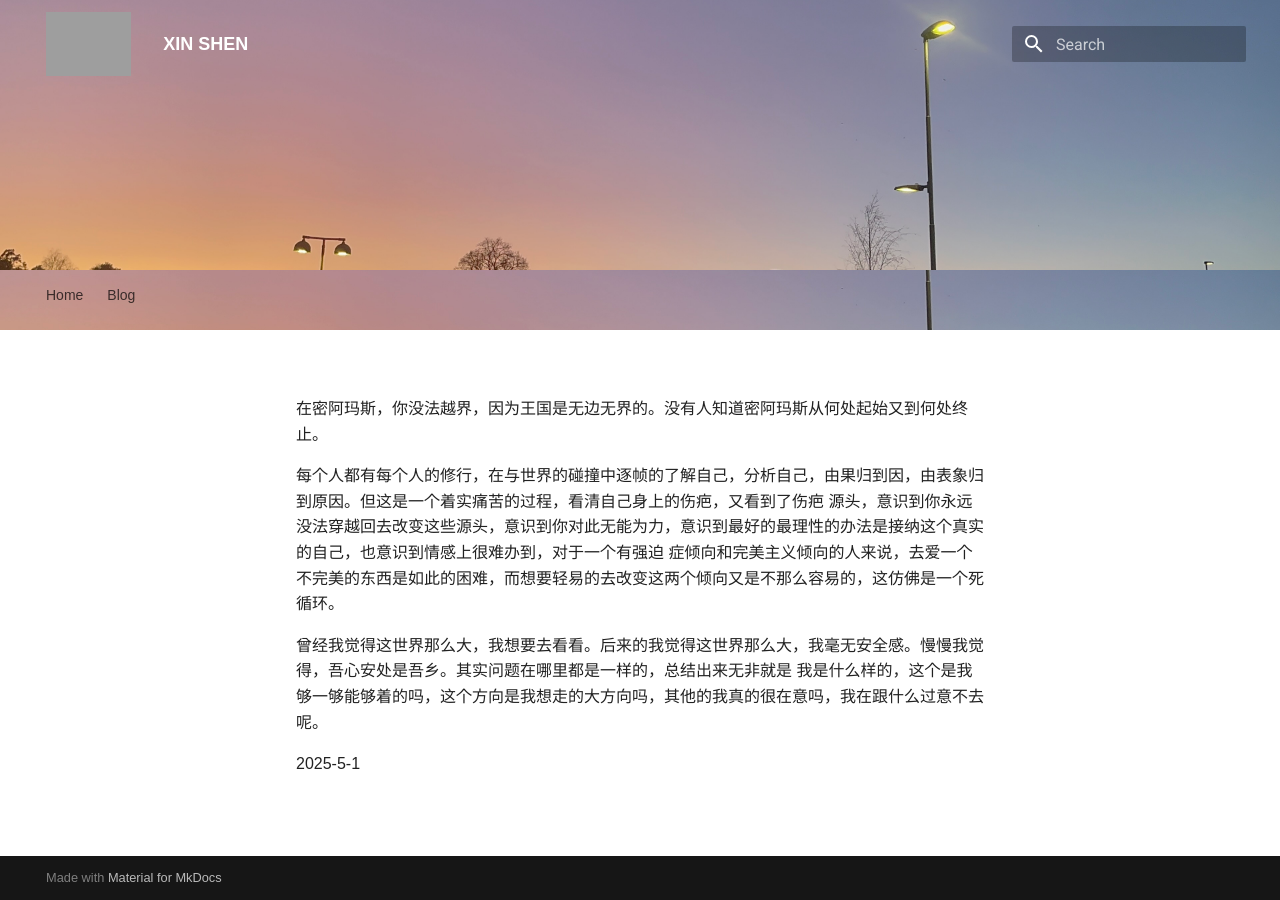
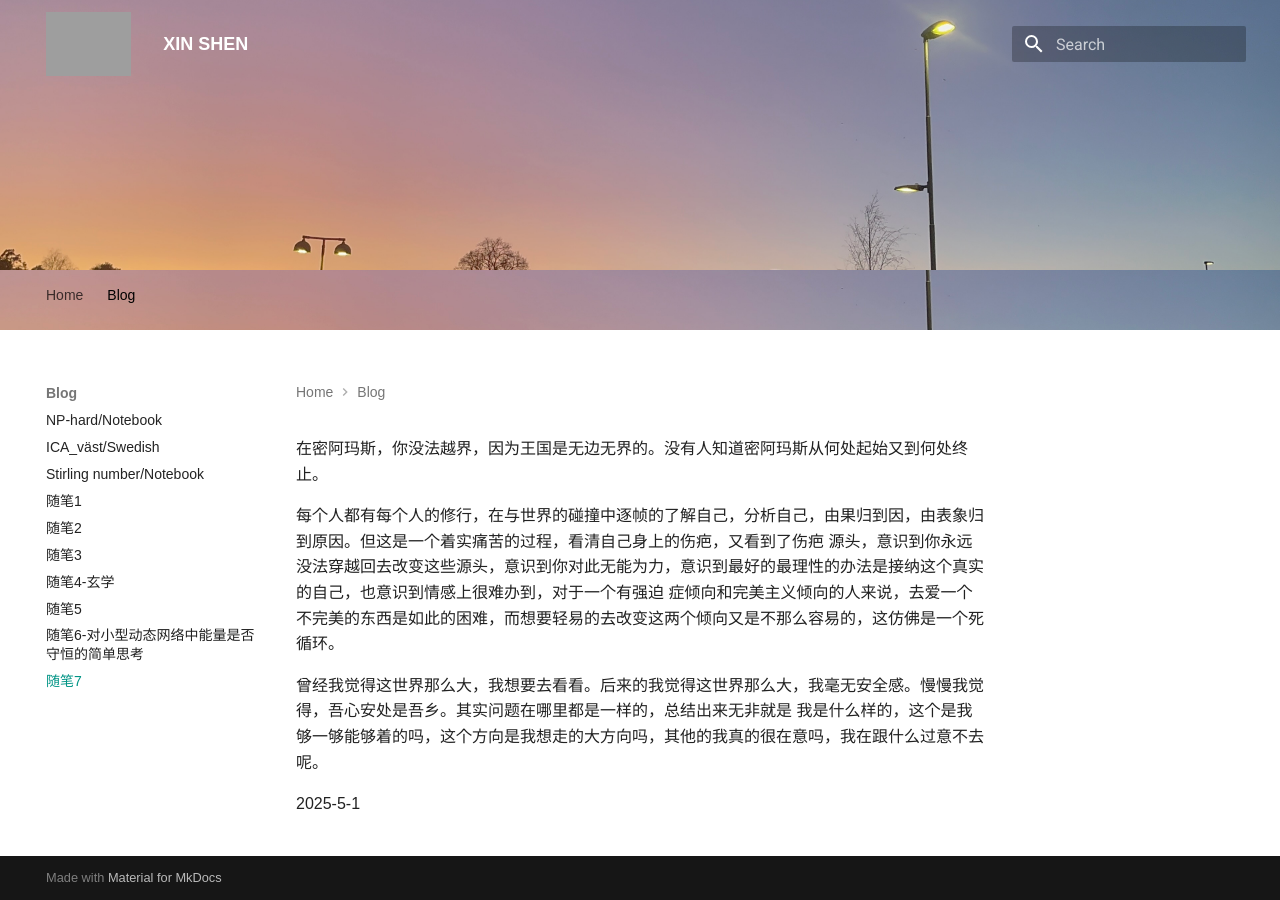
Before and after one commit to XINS3/WebXS, an MkDocs documentation site: the page built from docs/blog/bi7.md, in a window 1280 px wide. Built offline with MkDocs 1.6.1 and Material for MkDocs 9.7.7, drawn with Linux system fonts in a browser that asks for light colours; grey boxes are pictures that could not be loaded.

Commit message:
Update mkdocs.yml

```diff
--- a/mkdocs.yml
+++ b/mkdocs.yml
@@ -28,6 +28,8 @@ nav:
         - 随笔4-玄学: blog/bi4.md
         - 随笔5: blog/bi5.md
         - 随笔6-对小型动态网络中能量是否守恒的简单思考: blog/bi6.md
+        - 随笔7: blog/bi7.md
+
 
 
 
```
